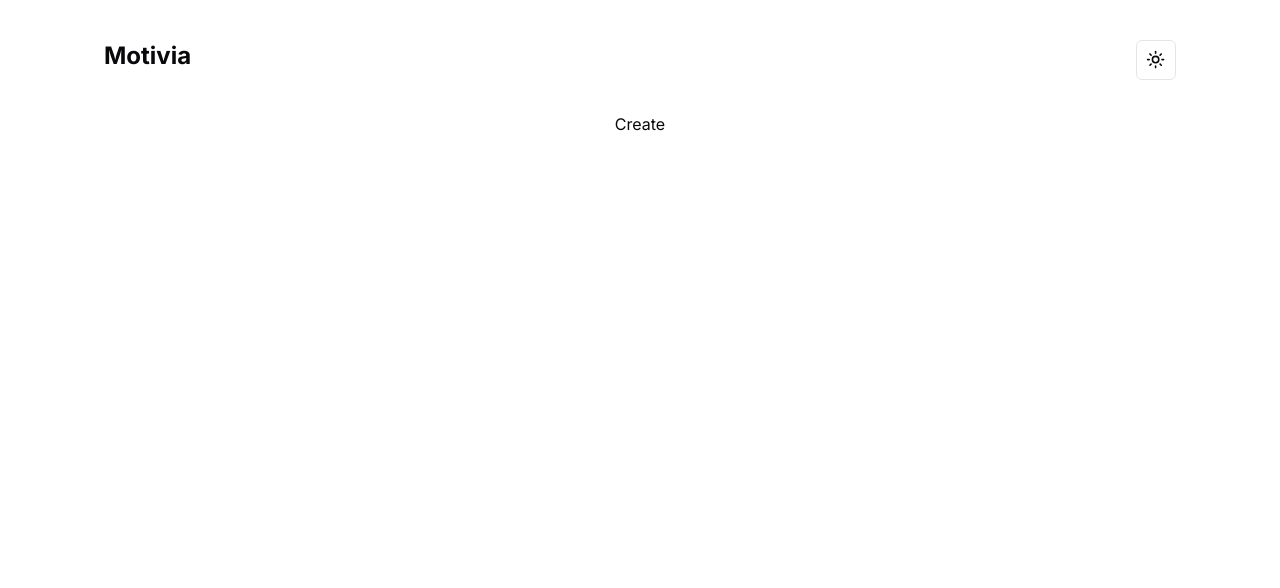
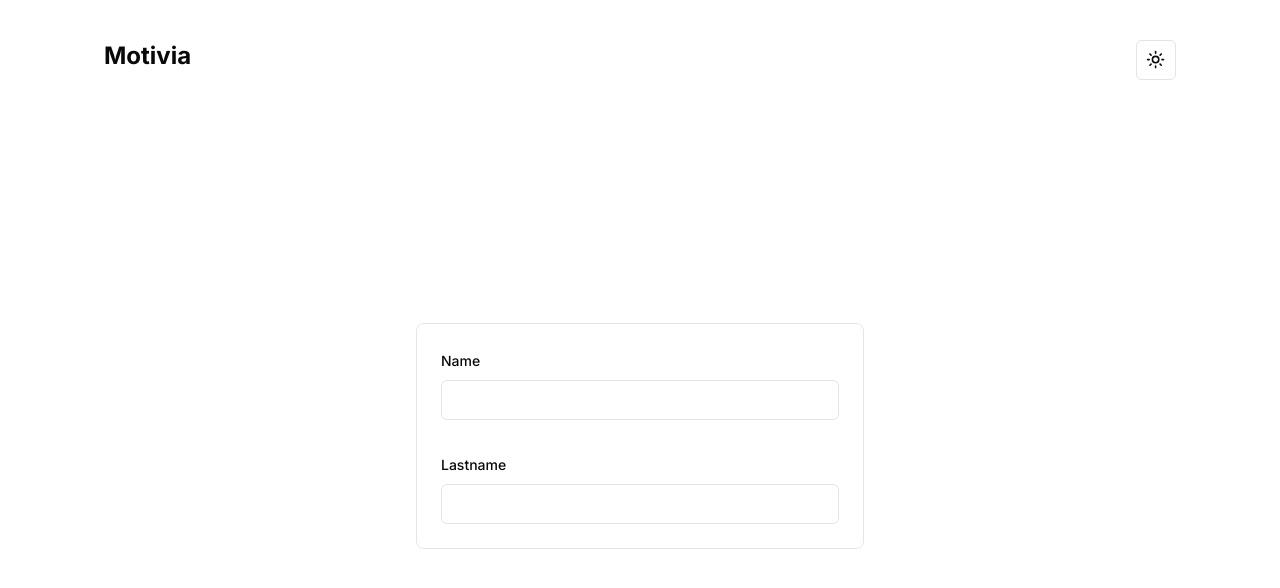
Before and after one commit to WillFDA/motivia, a Next.js app: page /create in a window 1280 px wide. Shown: the top 588 px of the page. Built offline with nearby package versions, Linux system fonts and the light colour scheme.

Commit message:
step one done manque submit et multistep

```diff
--- a/app/create/page.tsx
+++ b/app/create/page.tsx
@@ -1,9 +1,10 @@
+import Steps1 from "@/components/create-steps/Steps1";
 import UserFormContextProvider from "@/contexts/form-provider";
 
 export default function Create() {
   return (
     <UserFormContextProvider>
-      <div>Create</div>
+      <Steps1 />
     </UserFormContextProvider>
   );
 }
--- a/components/create-steps/Steps1.tsx
+++ b/components/create-steps/Steps1.tsx
@@ -1,5 +1,87 @@
+"use client";
+import { useEffect, useState } from "react";
 import { useUserFormContext } from "@/hooks/useUserFormContext";
+import { Form, useForm, FormProvider } from "react-hook-form";
+import { zodResolver } from "@hookform/resolvers/zod";
 import { z } from "zod";
+import {
+  FormControl,
+  FormDescription,
+  FormField,
+  FormItem,
+  FormLabel,
+  FormMessage,
+} from "@/components/ui/form";
+import { Input } from "@/components/ui/input";
+
 export default function Steps1() {
   const formContext = useUserFormContext();
+  const [isClient, setIsClient] = useState(false);
+
+  useEffect(() => {
+    setIsClient(true);
+  }, []);
+
+  const newPropertyFormSchema = z.object({
+    name: z.string().min(3),
+    lastName: z.string().min(3),
+  });
+
+  const stepOneForm = useForm<z.infer<typeof newPropertyFormSchema>>({
+    resolver: zodResolver(newPropertyFormSchema),
+    mode: "onChange",
+    defaultValues: {
+      name: formContext.user?.name || "",
+      lastName: formContext.user?.lastName || "",
+    },
+  });
+
+  function onSubmit(data: z.infer<typeof newPropertyFormSchema>) {
+    formContext.updatePropertyForm(data);
+  }
+
+  if (!isClient) {
+    return null; // Ne pas rendre le formulaire côté serveur
+  }
+
+  return (
+    <FormProvider {...stepOneForm}>
+      <Form
+        className="w-full max-w-md border-border border rounded-lg overflow-hidden mx-auto my-auto"
+        {...stepOneForm}
+      >
+        <form
+          className="p-6 bg-card w-full space-y-8"
+          onSubmit={stepOneForm.handleSubmit(onSubmit)}
+        >
+          <FormField
+            name="name"
+            control={stepOneForm.control}
+            render={({ field }) => (
+              <FormItem>
+                <FormLabel>Name</FormLabel>
+                <FormMessage />
+                <FormControl>
+                  <Input {...field} />
+                </FormControl>
+              </FormItem>
+            )}
+          />
+          <FormField
+            name="lastName"
+            control={stepOneForm.control}
+            render={({ field }) => (
+              <FormItem>
+                <FormLabel>Lastname</FormLabel>
+                <FormMessage />
+                <FormControl>
+                  <Input {...field} />
+                </FormControl>
+              </FormItem>
+            )}
+          />
+        </form>
+      </Form>
+    </FormProvider>
+  );
 }
--- /dev/null
+++ b/components/ui/input.tsx
@@ -0,0 +1,25 @@
+import * as React from "react"
+
+import { cn } from "@/lib/utils"
+
+export interface InputProps
+  extends React.InputHTMLAttributes<HTMLInputElement> {}
+
+const Input = React.forwardRef<HTMLInputElement, InputProps>(
+  ({ className, type, ...props }, ref) => {
+    return (
+      <input
+        type={type}
+        className={cn(
+          "flex h-10 w-full rounded-md border border-input bg-background px-3 py-2 text-sm ring-offset-background file:border-0 file:bg-transparent file:text-sm file:font-medium file:text-foreground placeholder:text-muted-foreground focus-visible:outline-none focus-visible:ring-2 focus-visible:ring-ring focus-visible:ring-offset-2 disabled:cursor-not-allowed disabled:opacity-50",
+          className
+        )}
+        ref={ref}
+        {...props}
+      />
+    )
+  }
+)
+Input.displayName = "Input"
+
+export { Input }
--- a/contexts/form-provider.tsx
+++ b/contexts/form-provider.tsx
@@ -1,3 +1,4 @@
+"use client";
 import { useState } from "react";
 import {
   NewPropertyFormContext,
```
